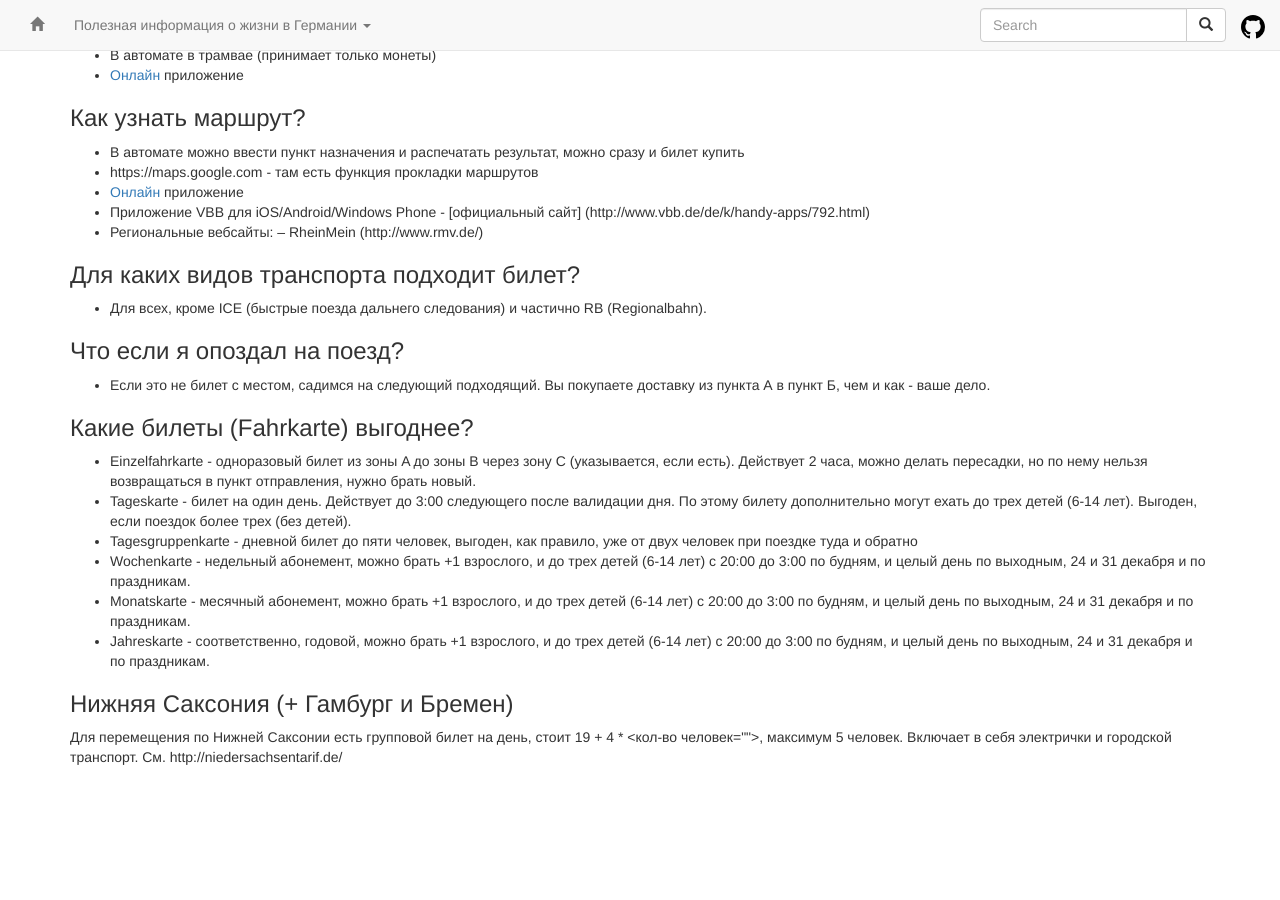
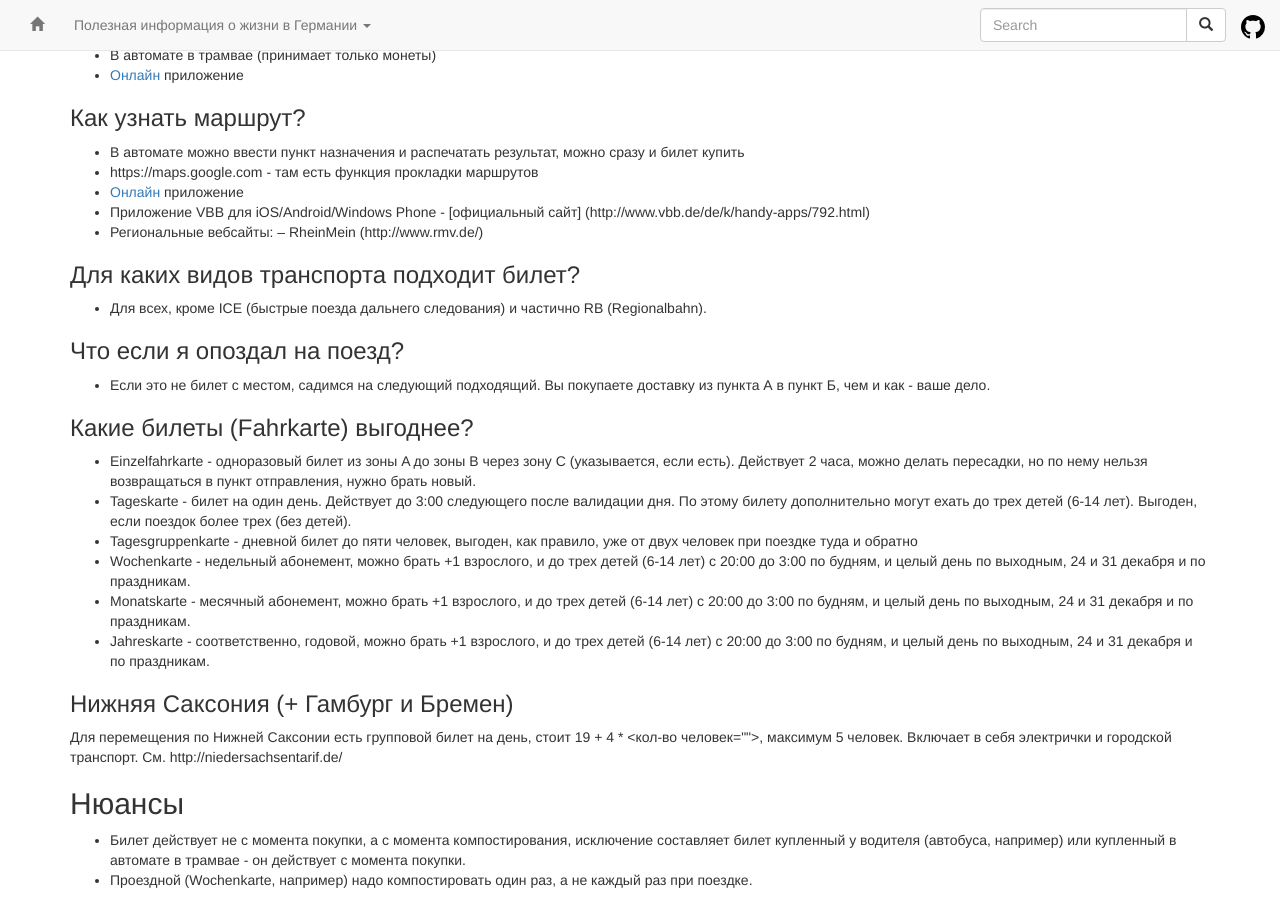
Before and after one commit to ru-de/faq, a Jekyll site: the page built from pages/Транспорт.md, in a window 1280 px wide and 900 px high, scrolled down 744 px. Built offline with Jekyll 4.4.1, drawn with Linux system fonts in a browser that asks for light colours; nearby versions of some CDN libraries; before the commit the page ends 1521 px from its top, so only the background shows below that.

Commit message:
Travis #1066: sync github pages

```diff
--- a/pages/Транспорт.md
+++ b/pages/Транспорт.md
@@ -62,3 +62,8 @@ http://www.s-bahn-berlin.de/aboundtickets/vbb_umweltkarte.htm (любые рег
 
 ### Нижняя Саксония (+ Гамбург и Бремен)
 Для перемещения по Нижней Саксонии есть групповой билет на день, стоит 19 + 4 * <кол-во человек>, максимум 5 человек. Включает в себя электрички и городской транспорт. См. http://niedersachsentarif.de/
+
+## Нюансы
+
+- Билет действует не с момента покупки, а с момента компостирования, исключение составляет билет купленный у водителя (автобуса, например) или купленный в автомате в трамвае - он действует с момента покупки.
+- Проездной (Wochenkarte, например) надо компостировать один раз, а не каждый раз при поездке.
```
